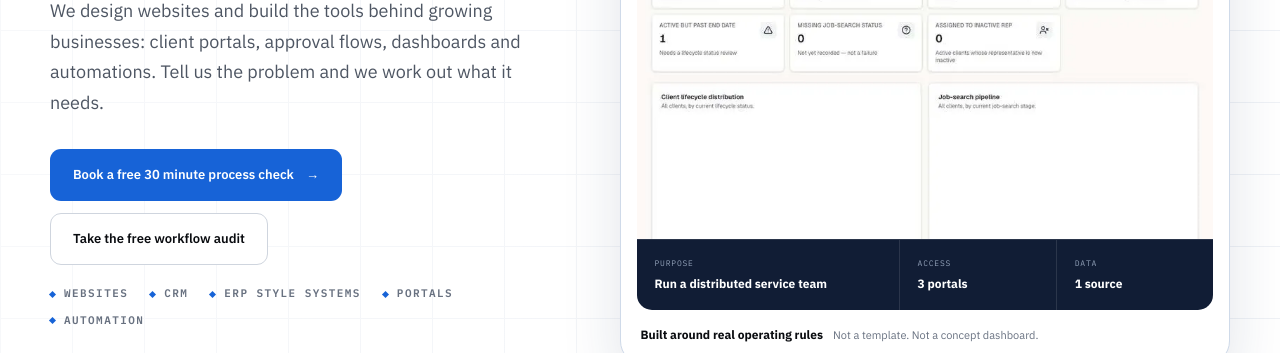
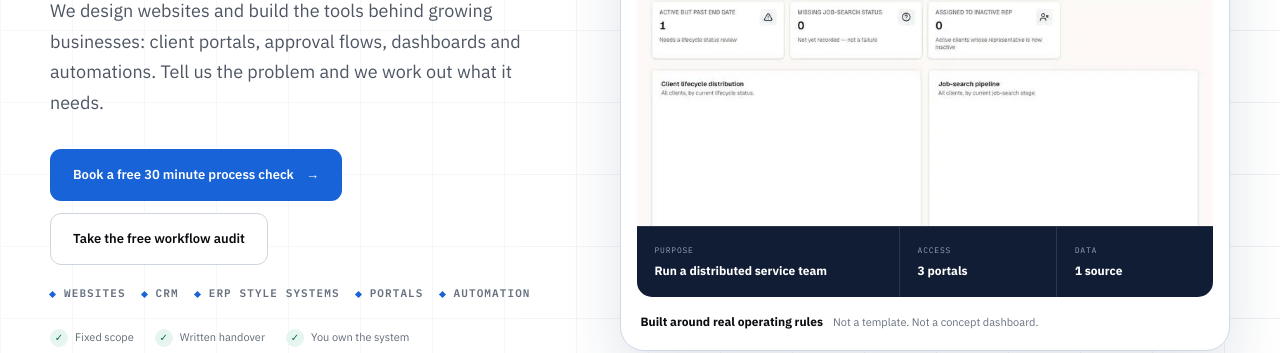
Before and after one commit to tobaina/tobi-portfolio, a plain HTML site: page index.html in a window 1280 px wide. Shown: the part 523-876 px from the top of the page. Drawn offline with Linux system fonts and the light colour scheme.

Commit message:
Hold all five services on one line at full width
Measured rather than eyeballed. In the 499px hero column the row needed 519px at a 22px gap and .13em tracking, so it wrapped and left Automation alone on a second line, which reads as a mistake rather than as a list. A 16px gap and .1em tracking bring it to 480px, which holds one line with real slack rather than the 3px a lighter touch would have left. Tracking of .1em is already used elsewhere in this file, so nothing new enters the type scale. Below roughly 1230px it wraps again and that is intended: each item carries its own mark, so a wrapped line still reads as part of the list.

```diff
--- a/styles.css
+++ b/styles.css
@@ -1056,10 +1056,16 @@
    Gaps alone were tried and rejected: visually the labels ran together, and
    the flex container collapsed the whitespace between them so the text content
    itself read as one word. */
+/* The gap and the tracking are both tuned, not picked: at the full 1180px
+   shell this row needs 480px of a 499px column, so all five labels hold one
+   line. At 22px/.13em it needed 519px and orphaned "Automation" onto a line
+   of its own. Below roughly 1230px the shell narrows and it wraps again,
+   which is fine: every item carries its own mark, so a wrapped line still
+   reads as part of the list rather than as a stray fragment. */
 .hero-services {
   display: flex;
   flex-wrap: wrap;
-  column-gap: 22px;
+  column-gap: 16px;
   row-gap: 9px;
   margin: 20px 0 0;
   padding: 0;
@@ -1068,7 +1074,7 @@
   font-family: var(--mono);
   font-size: 11px;
   font-weight: 600;
-  letter-spacing: .13em;
+  letter-spacing: .1em;
   text-transform: uppercase;
 }
 .hero-services li {
```
